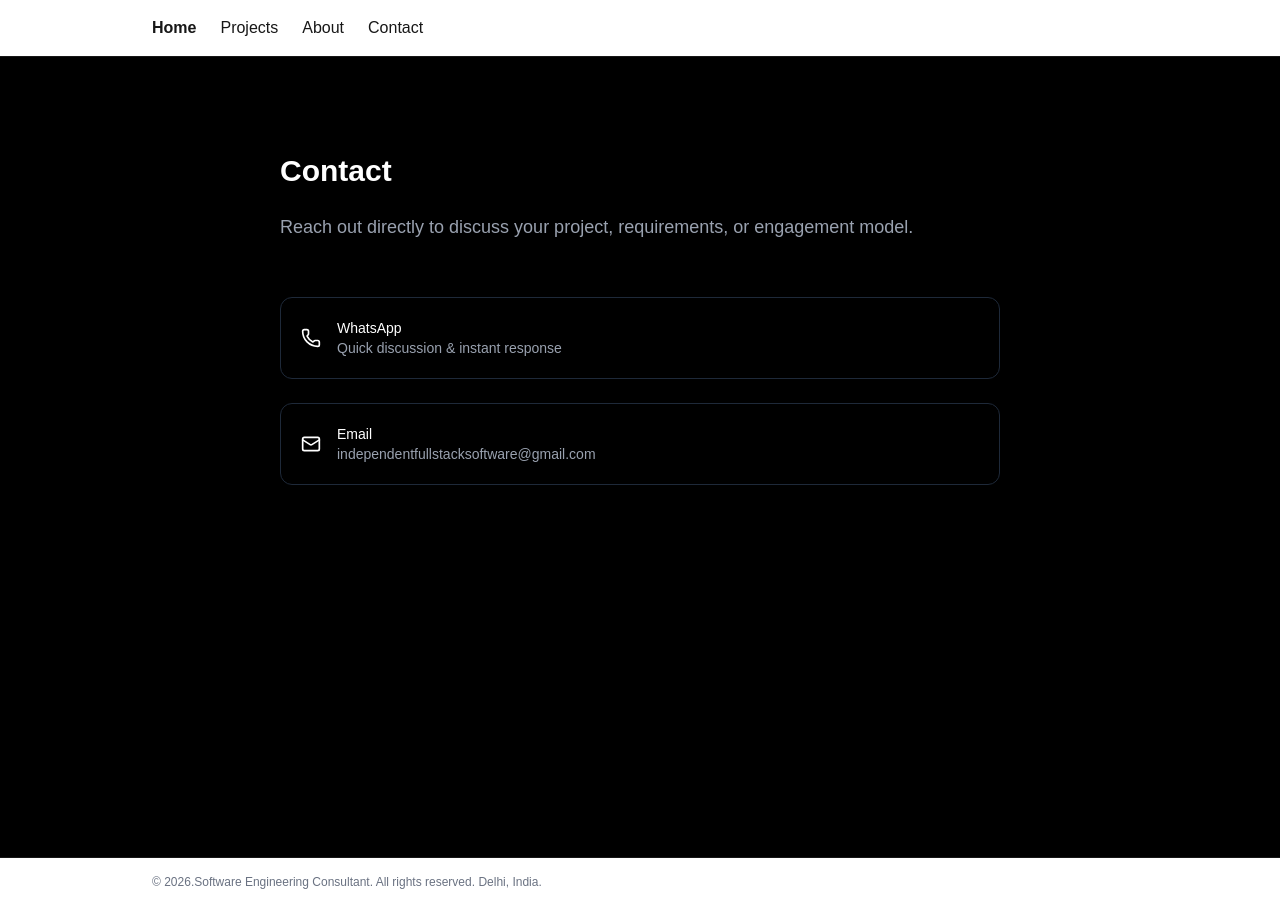
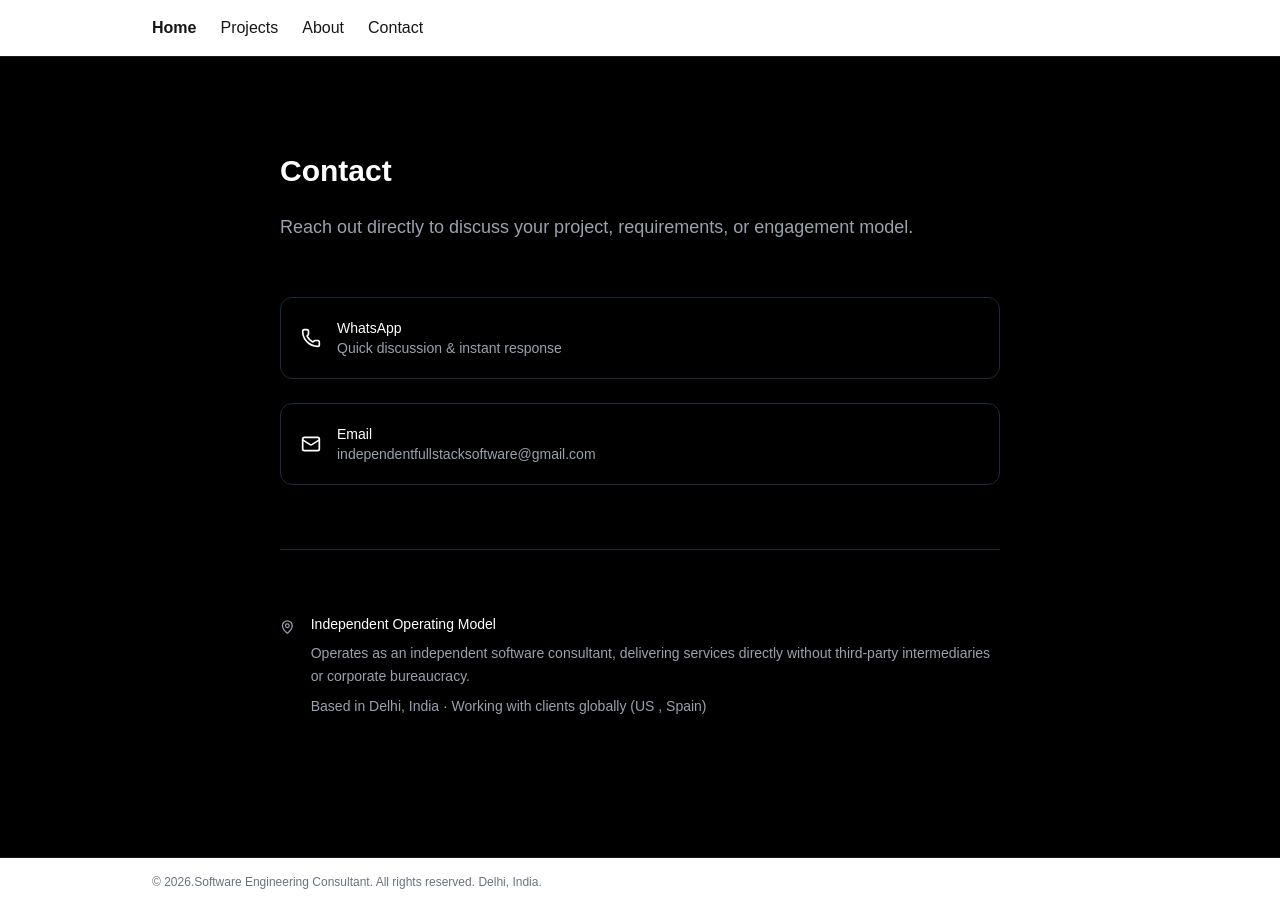
Before and after one commit to akshera180699/softwareconsultant-independent, a Next.js app: page /contact in a window 1280 px wide. Built offline with nearby package versions, Linux system fonts and the light colour scheme.

Commit message:
Fix MapPin icon import

```diff
--- a/app/contact/page.tsx
+++ b/app/contact/page.tsx
@@ -1,6 +1,7 @@
 "use client";
 
-import { Mail, Phone } from "lucide-react";
+import { Mail, Phone, MapPin } from "lucide-react";
+
 
 export default function ContactPage() {
   const whatsappNumber = "919643173854";
@@ -47,6 +48,27 @@ export default function ContactPage() {
 
         </div>
 
+        {/* Divider */}
+        <div className="border-t border-gray-800 my-16" />
+
+        {/* Address / Operating Model */}
+        <div className="flex items-start gap-4 text-sm">
+          <MapPin size={18} className="text-gray-400 mt-1" />
+          <div className="space-y-2">
+            <p className="text-white font-medium">
+              Independent Operating Model
+            </p>
+            <p className="text-gray-400 leading-relaxed">
+              Operates as an independent software consultant, delivering services directly
+              without third-party intermediaries or corporate bureaucracy.
+            </p>
+            <p className="text-gray-400">
+              Based in Delhi, India · Working with clients globally (US , Spain)
+            </p>
+          </div>
+        </div>
+
+
       </section>
     </main>
   );
```
